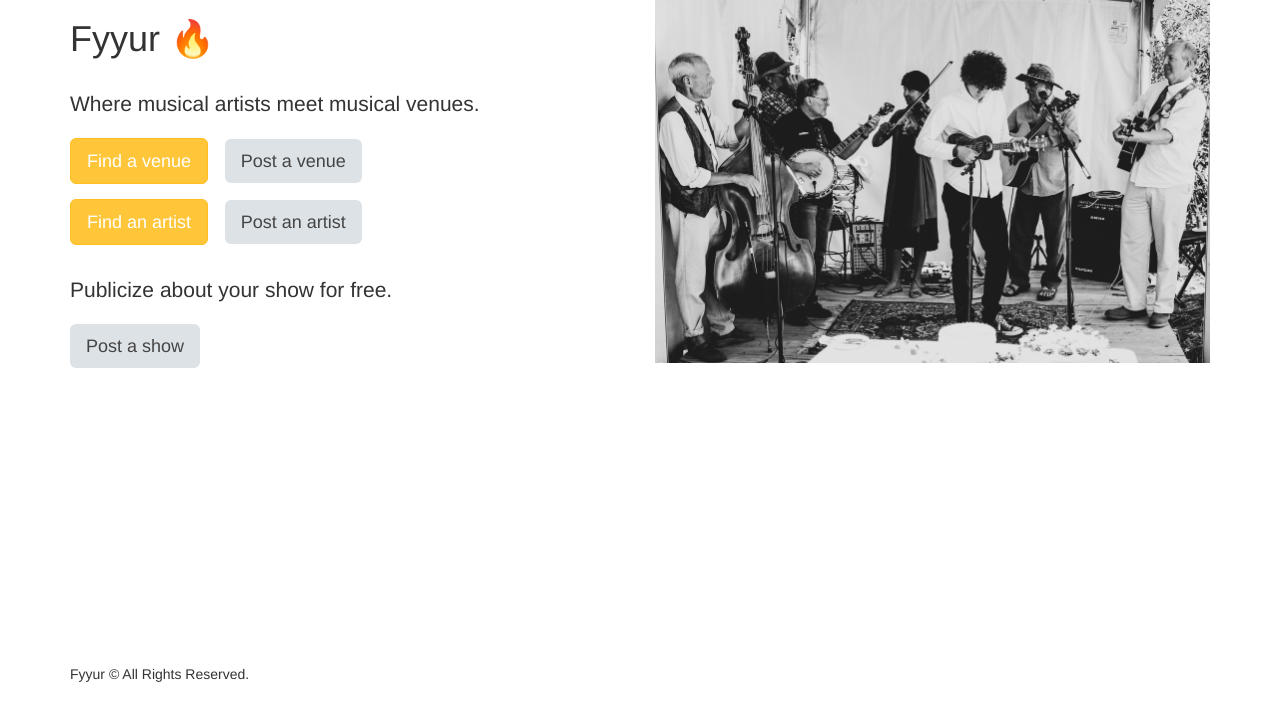
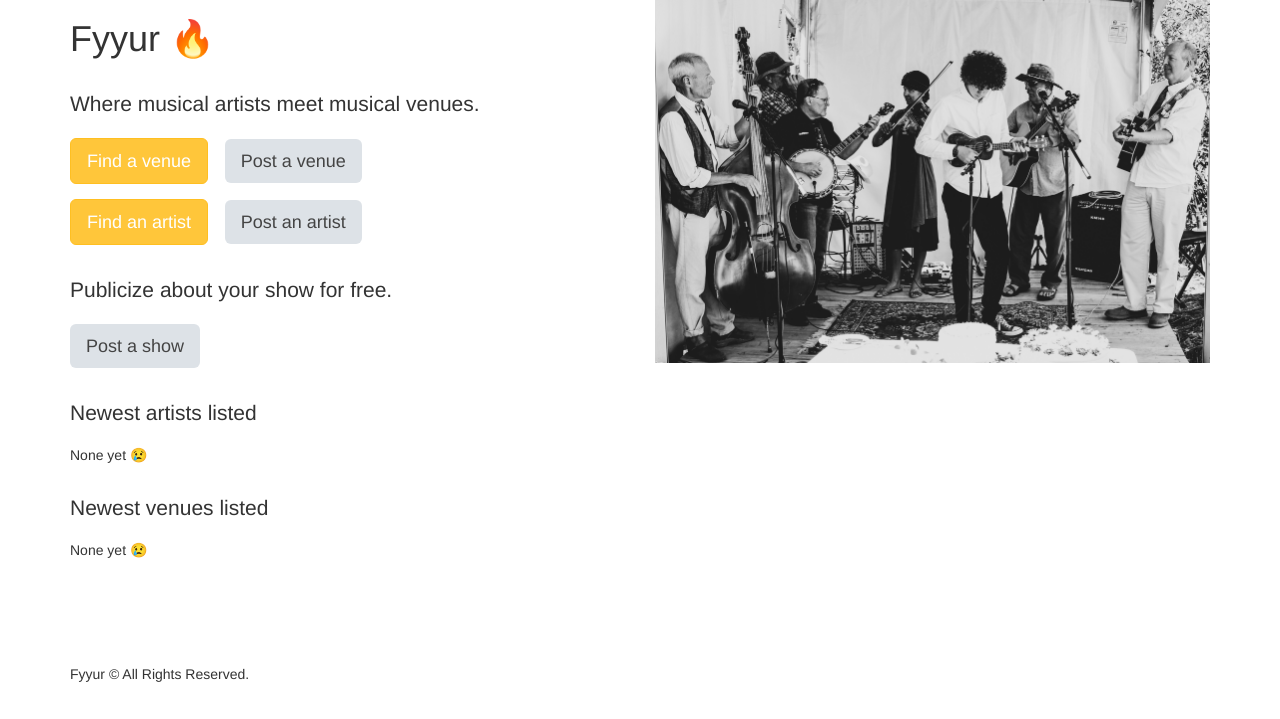
Before and after one commit to DigiDigiblez/fsnd-project-1-fyyur, a Flask app: page / in a window 1280 px wide. Shown: the part 81-800 px from the top of the page. Run offline with Flask 2, Linux system fonts and the light colour scheme; data that the repository does not hold is empty; parts of the project's set-up code (start-up, migrations or seed data) failed here and were passed over; some libraries are stand-ins or nearby versions.

Commit message:
'Show Recent Listed Artists and Recently Listed Venues on the homepage, returning results for Artists and Venues sorting by newly created. Limit to the 10 most recently listed items.'

```diff
--- a/app.py
+++ b/app.py
@@ -57,7 +57,14 @@ app.jinja_env.filters['datetime'] = format_datetime
 
 @app.route('/')
 def index():
-    return render_template('pages/home.html')
+    newest_artists: [] = Artist.query.order_by(Artist.id).limit(10).all()
+    newest_venues: [] = Venue.query.order_by(Venue.id).limit(10).all()
+
+    return render_template(
+        'pages/home.html',
+        newest_artists=newest_artists,
+        newest_venues=newest_venues
+    )
 
 
 # ----------------------------------------------------------------------------#
@@ -80,6 +87,7 @@ def venues():
         territory_venues = (
             Venue
                 .query
+                .filter(Venue.city == territory.city)
                 .all()
         )
 
--- a/templates/pages/home.html
+++ b/templates/pages/home.html
@@ -1,6 +1,32 @@
 {% extends 'layouts/main.html' %}
 {% block title %}Fyyur{% endblock %}
 {% block content %}
+<style>
+	.dataset-wrapper {
+		margin-bottom: 3rem;
+	}
+
+	.dataset {
+		list-style: none;
+		padding: 0;
+		margin: 0;
+		width: 300px;
+	}
+
+	.dataset li {
+		clear: both;
+	}
+
+	.dataset li a {
+		display: inline-flex;
+	}
+
+	.fa-music,
+	.fa-user {
+		margin: auto 1rem auto auto;
+	}
+
+</style>
 <div class="row">
 	<div class="col-sm-6">
 		<h1>Fyyur 🔥</h1>
@@ -17,6 +43,49 @@
 		<h3>
 			<a href="/shows/create"><button class="btn btn-default btn-lg">Post a show</button></a>
 		</h3>
+		<div class="dataset-wrapper">
+			<p class="lead">Newest artists listed</p>
+			<ul class="dataset">
+				{% if newest_artists|length > 0 %}
+					{% for artist in newest_artists %}
+						<li>
+							<a href="/artists/{{ artist.id }}">
+								<i class="fas fa-music"></i>
+								<div class="item">
+									<h5>{{ artist.name }}</h5>
+								</div>
+							</a>
+						</li>
+					{% endfor %}
+
+				{% else %}
+					<h5>None yet 😢</h5>
+
+				{% endif %}
+			</ul>
+		</div>
+
+		<div class="dataset-wrapper">
+		<p class="lead">Newest venues listed</p>
+			<ul class="dataset">
+				{% if newest_venues|length > 0 %}
+					{% for venue in newest_venues %}
+						<li>
+							<a href="/venues/{{ venue.id }}">
+								<i class="fas fa-user"></i>
+								<div class="item">
+									<h5>{{ venue.name }}</h5>
+								</div>
+							</a>
+						</li>
+					{% endfor %}
+
+				{% else %}
+					<h5>None yet 😢</h5>
+
+				{% endif %}
+			</ul>
+		</div>
 	</div>
 	<div class="col-sm-6 hidden-sm hidden-xs">
 		<img id="front-splash" src="{{ url_for('static',filename='img/front-splash.jpg') }}" alt="Front Photo of Musical Band" />
```
